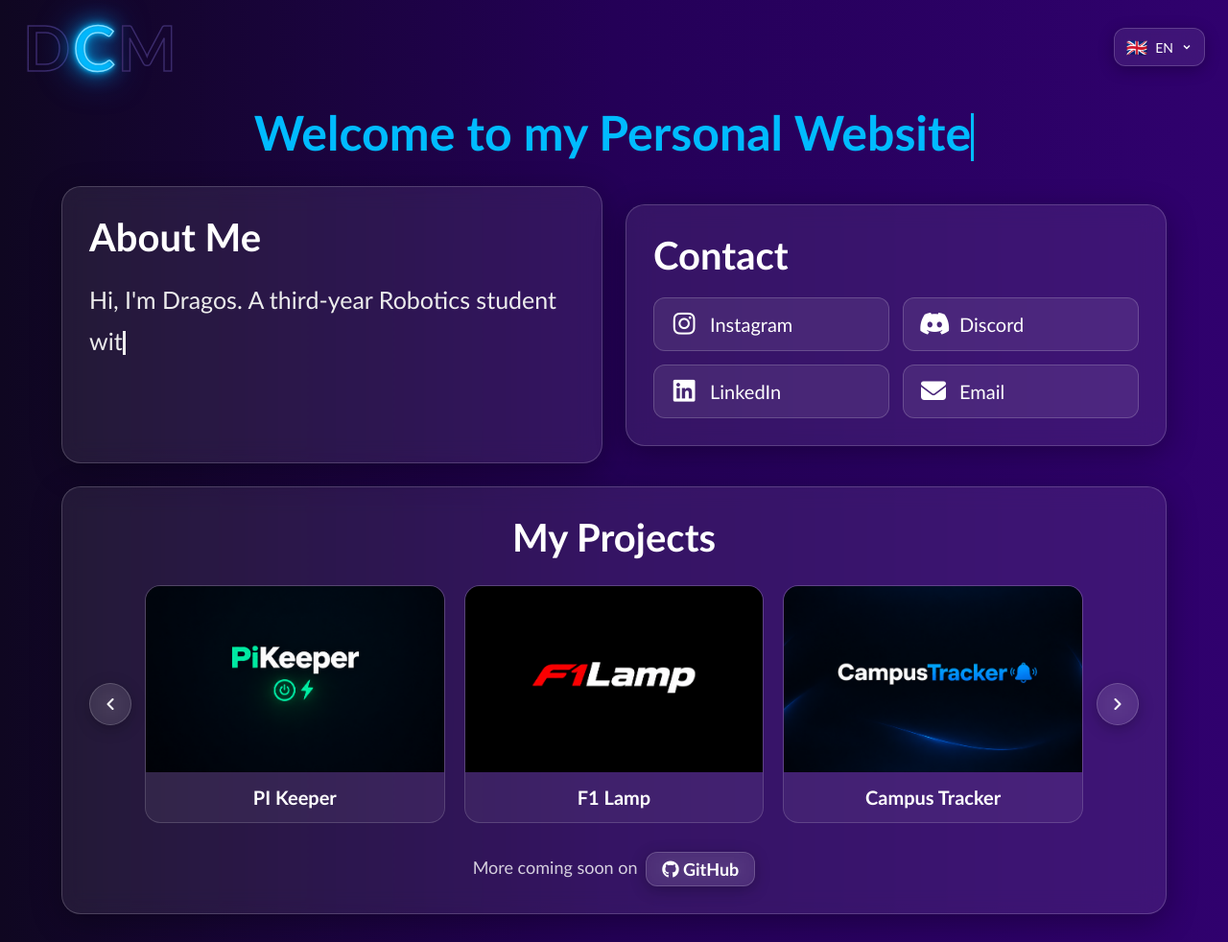
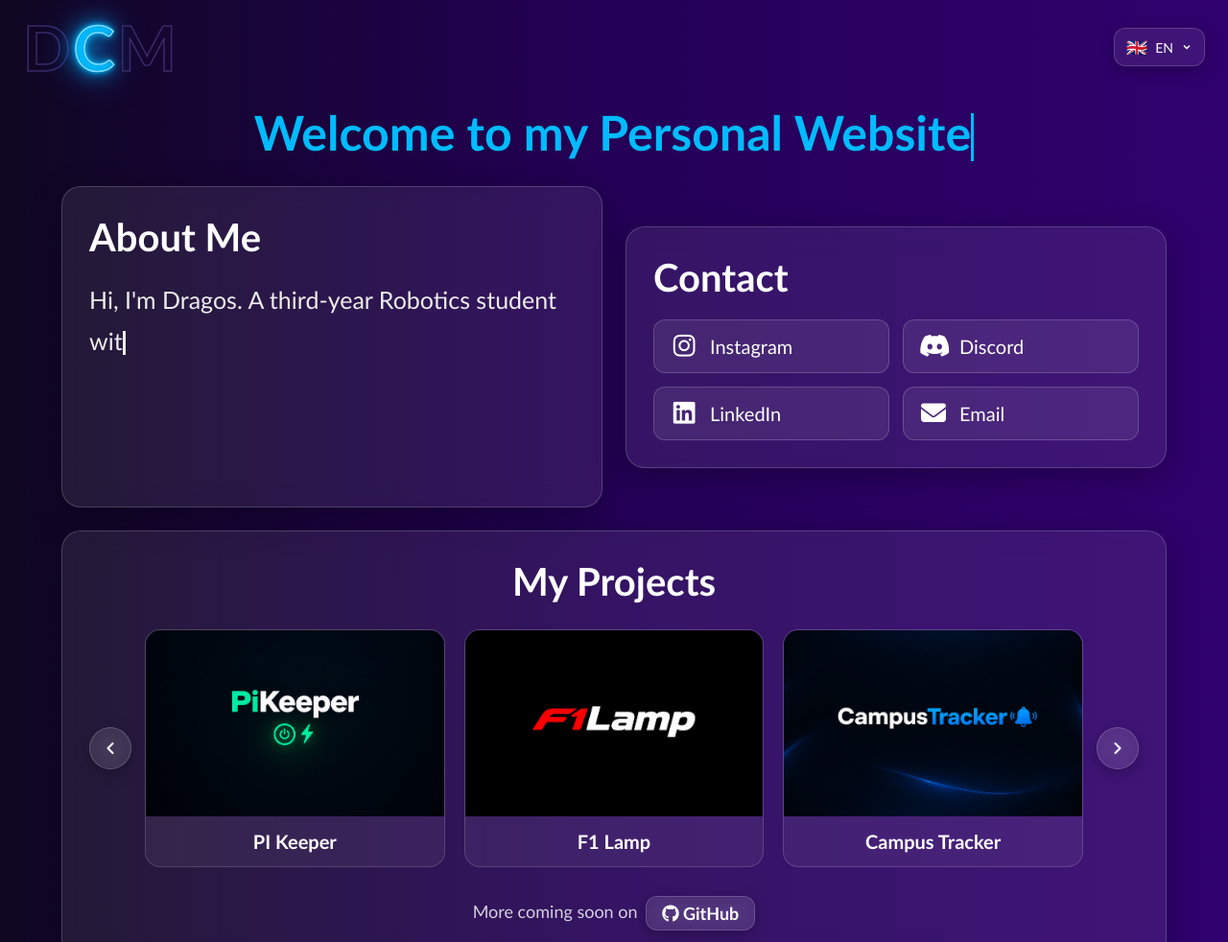
Before and after one commit to Drag0s216/Drag0s216.github.io, a plain HTML site: page index.html in a window 1280 px wide. Shown: the top 982 px of the page at 96% size. Drawn offline with Linux system fonts and the light colour scheme.

Commit message:
Update min-height for .about and remove .contact

```diff
--- a/style.css
+++ b/style.css
@@ -251,9 +251,8 @@
   align-items: center;
 }
 
-.about,
-.contact {
-  min-height: 230px;
+.about {
+  min-height: 335px;
 }
 
 .about {
```
